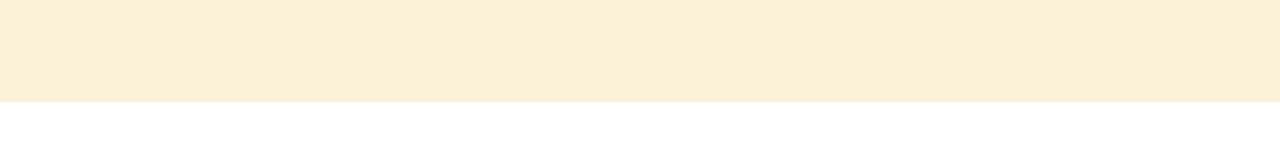
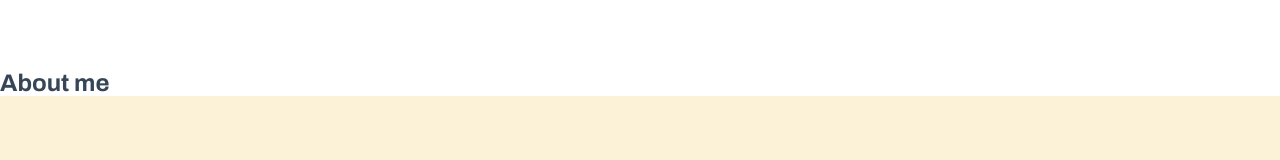
Before and after one commit to Siskyy/portfolio-site, a React (Create React App) app: page / in a window 1280 px wide. Shown: the part 858-1018 px from the top of the page. Before the commit the page ends 960 px from the top, so only its background shows below. Built offline with nearby package versions, Linux system fonts and the light colour scheme; the HTML template or start-up script is replaced by a standard one.

Commit message:
removed useless code | About me init

```diff
--- a/src/App.jsx
+++ b/src/App.jsx
@@ -2,11 +2,13 @@ import React from 'react';
 
 import './App.css';
 import Header from './Components/Header/Header';
+import About from './Components/About/About';
 
 function App() {
   return (
     <>
       <Header />
+      <About />
       <div className="App">
         <header className="App-header">
           <img className="App-logo" alt="logo" />
--- a/src/Components/About/About.jsx
+++ b/src/Components/About/About.jsx
@@ -0,0 +1,14 @@
+import React from 'react';
+import './About.css';
+
+class About extends React.Component {
+    render() {
+        return (
+            <section id="About">
+                <h2>About me</h2>
+            </section>
+        )
+    }
+}
+
+export default About;
--- a/src/Components/Header/Header.css
+++ b/src/Components/Header/Header.css
@@ -2,11 +2,11 @@ header {
   height: 10rem;
   background-color: #fbf2d8;
   padding-top: 10rem;
+  padding-bottom: 40rem;
 }
 
 .greeting {
   text-align: center;
-  vertical-align: middle;
   height: 100%;
   position: relative;
   font-size: 1.5rem;
--- a/src/index.css
+++ b/src/index.css
@@ -17,6 +17,10 @@ body {
   color: #364657;
 }
 
+section {
+  margin-top: 8rem;
+}
+
 h1 {
   font-size: 5rem;
   font-weight: 700;
```
